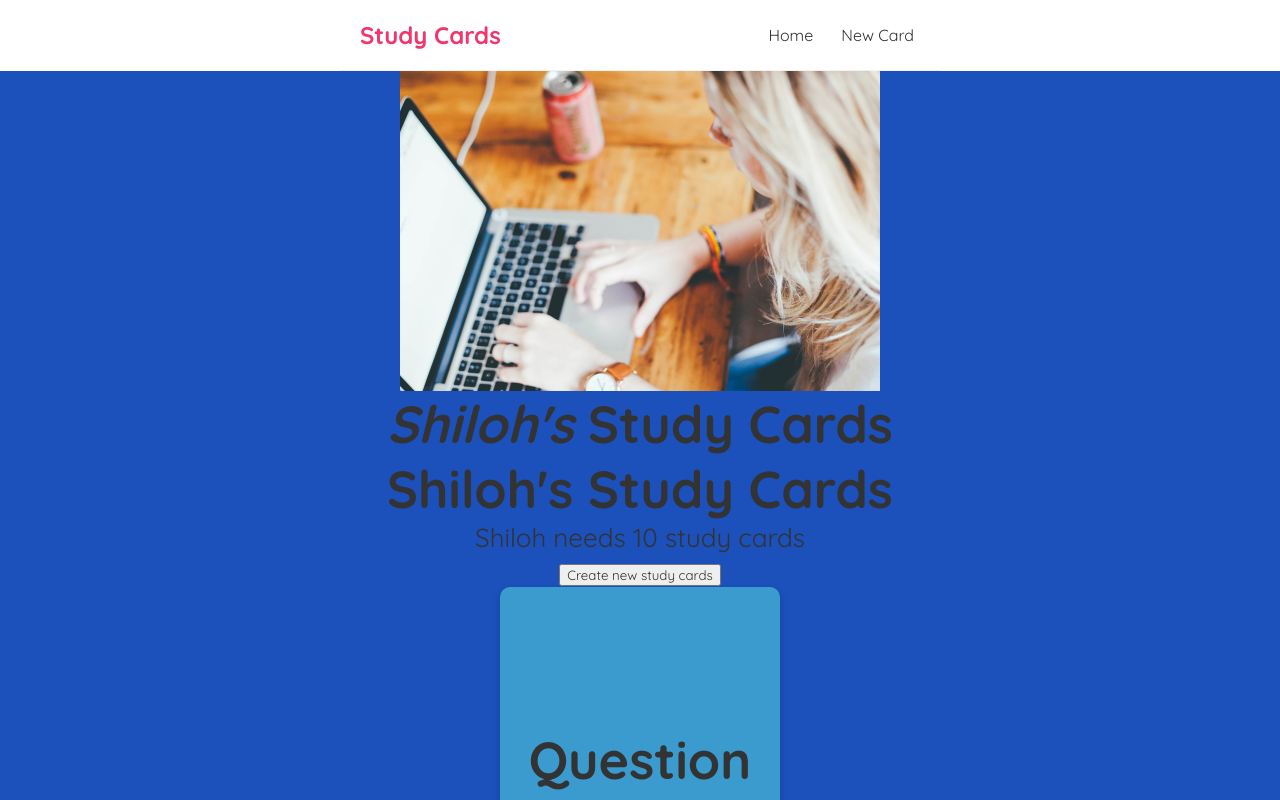
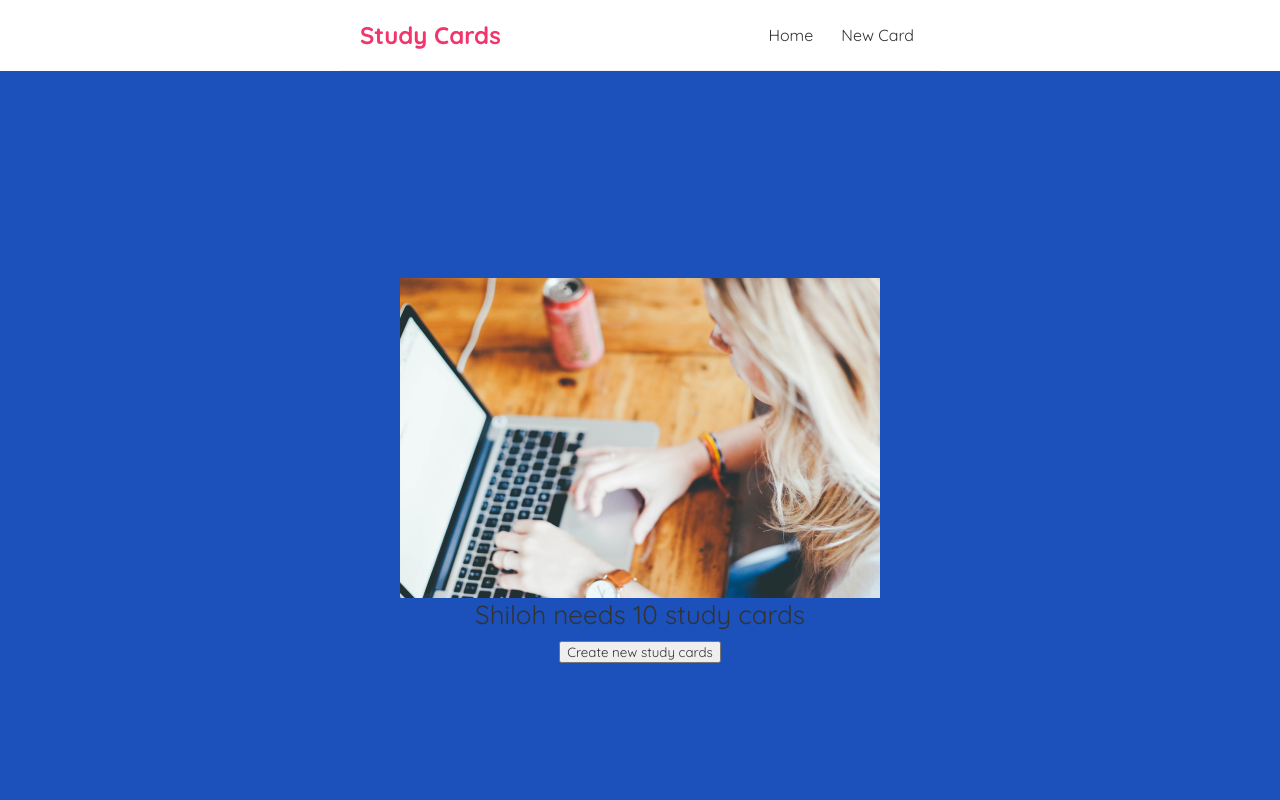
Before and after one commit to EvaGraceSmith/studyCards, a React (Create React App) app: page / in a window 1280 px wide. Shown: the top 800 px of the page. Built offline with nearby package versions, Linux system fonts and the light colour scheme.

Commit message:
removed title and card

```diff
--- a/src/App.js
+++ b/src/App.js
@@ -16,12 +16,9 @@ function App() {
 
       <header className="App-header">
       <img src={study} className="study" alt="logo" />
-<Title name='Shiloh'/>
-        <h1>
-          {name}'s Study Cards
-        </h1>
+
         <Button/>
-<Cards/>
+
 
       </header>
       <Home/>
```
